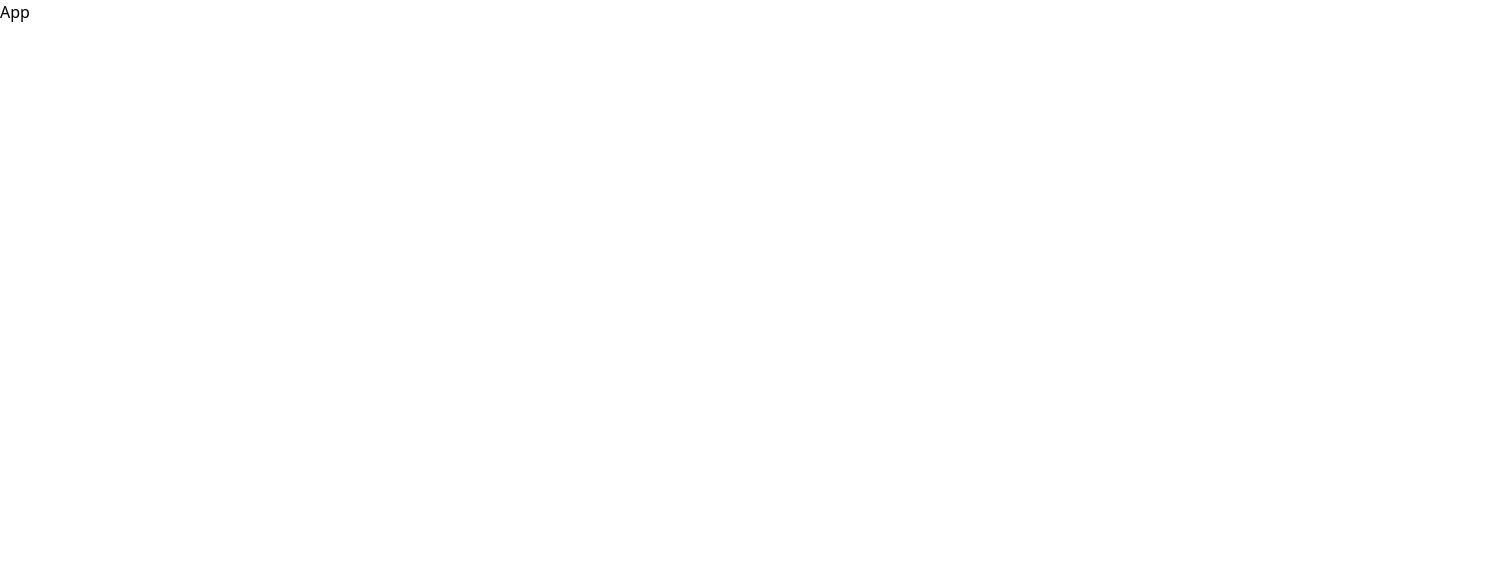
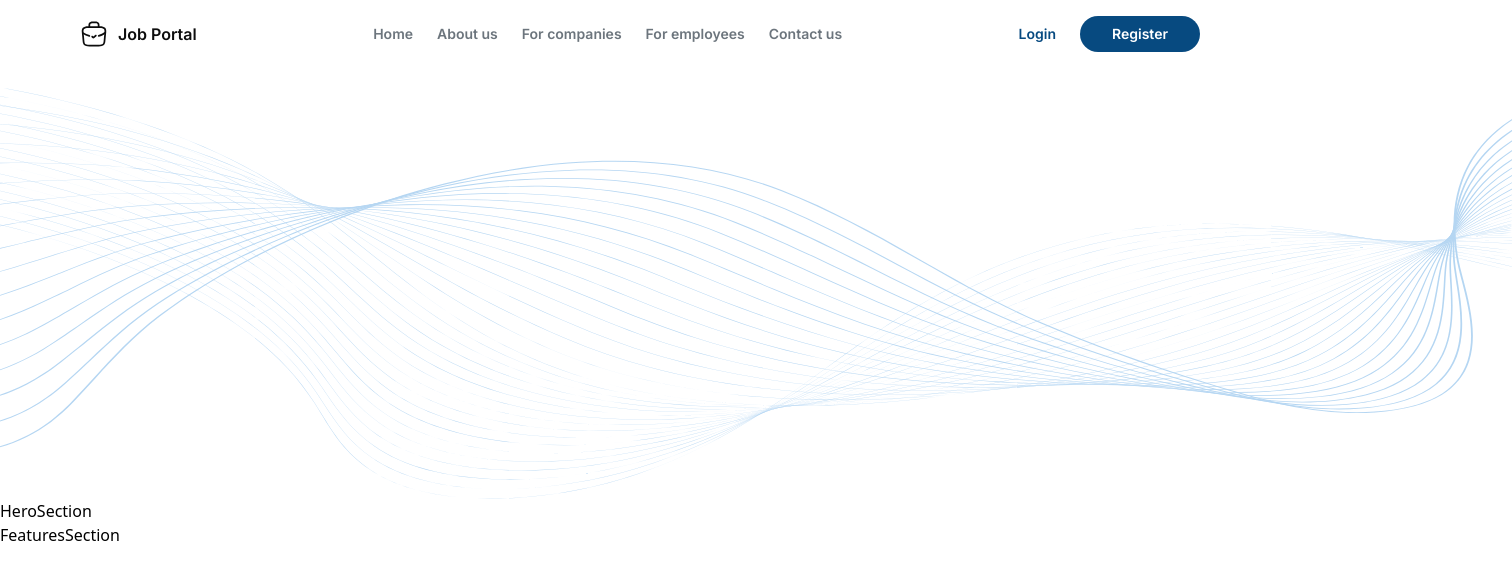
Before and after one commit to marwanm-dev/job-portal, a React (Vite) app: page / in a window 1280 px wide. Shown: the top 580 px of the page, 1512 px wide, since content can reach past the window. Built offline with nearby package versions, Linux system fonts and the light colour scheme.

Commit message:
fix: import Home page

```diff
--- a/src/App.tsx
+++ b/src/App.tsx
@@ -1,5 +1,11 @@
+import Home from "./pages/Home";
+
 function App() {
-  return <>App</>;
+  return (
+    <>
+      <Home />
+    </>
+  );
 }
 
 export default App;
```
